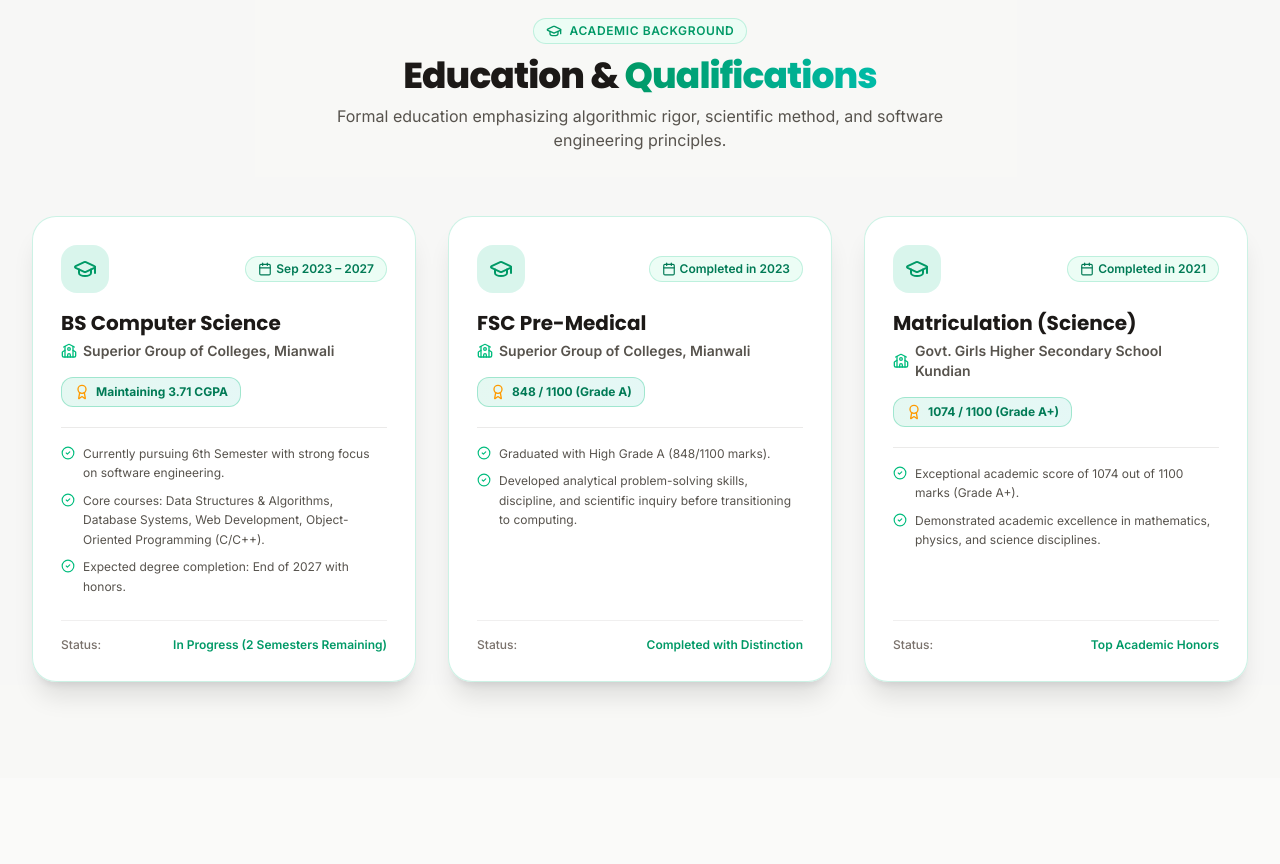
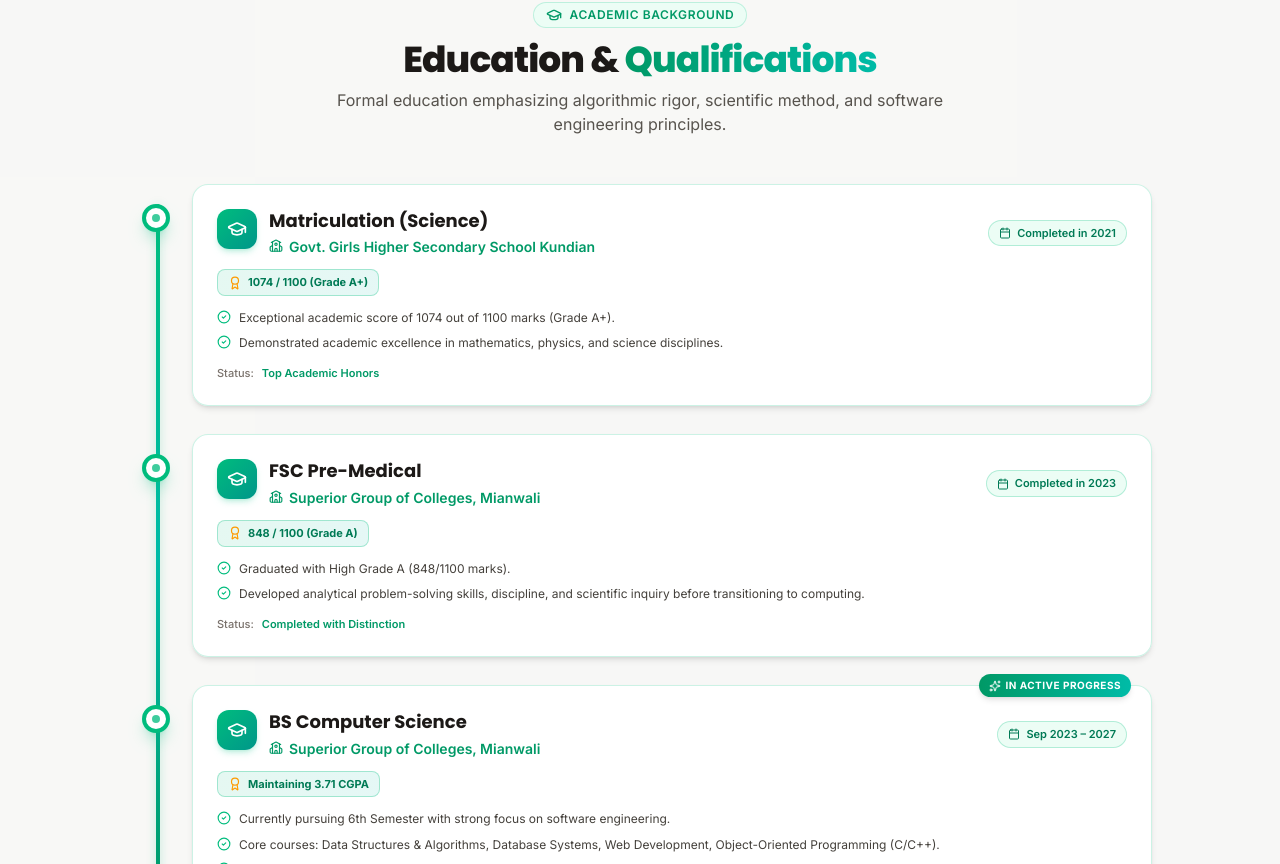
Before and after one commit to hafsa-saeed/Hafsu-Saeed-Portfolio-, a React (Vite) app: page / in a window 1280 px wide. Shown: the part 2956-3820 px from the top of the page. Built offline with nearby package versions, Linux system fonts and the light colour scheme; no server answers.

Commit message:
Update EducationSection layout
Refactor EducationSection component for improved layout and sorting.

```diff
--- a/src/components/EducationSection.tsx
+++ b/src/components/EducationSection.tsx
@@ -6,109 +6,146 @@ import {
   CheckCircle2,
   School,
   Sparkles,
-  BookOpen,
 } from "lucide-react";
 import { usePortfolio } from "../context/PortfolioContext";
 
 export const EducationSection: React.FC = () => {
   const { educationList } = usePortfolio();
+
+  // Public order: Matric → FSc → BS
+  const educationOrder: Record<string, number> = {
+    matric: 0,
+    fsc: 1,
+    "bs-cs": 2,
+  };
+
+  const orderedEducation = [...educationList].sort(
+    (a, b) =>
+      (educationOrder[a.id] ?? 99) - (educationOrder[b.id] ?? 99)
+  );
+
   return (
     <section
       id="education"
-      className="py-24 px-4 sm:px-6 lg:px-8 relative z-10 bg-stone-100/50 dark:bg-[#05130e]/70"
+      className="py-20 px-4 sm:px-6 lg:px-8 relative z-10 bg-stone-100/50 dark:bg-[#05130e]/70"
     >
-      <div className="max-w-7xl mx-auto">
+      <div className="max-w-5xl mx-auto">
         {/* Section Header */}
-        <div className="text-center max-w-2xl mx-auto mb-16">
+        <div className="text-center max-w-2xl mx-auto mb-12">
           <div className="inline-flex items-center gap-2 px-3 py-1 rounded-full bg-emerald-50 dark:bg-emerald-950/60 border border-emerald-500/20 text-emerald-600 dark:text-emerald-400 text-xs font-semibold uppercase tracking-wider mb-3">
             <GraduationCap className="w-4 h-4" />
             <span>Academic Background</span>
           </div>
+
           <h2 className="text-3xl sm:text-4xl font-extrabold text-stone-900 dark:text-white tracking-tight">
             Education &{" "}
             <span className="text-transparent bg-clip-text bg-gradient-to-r from-emerald-600 to-teal-500">
               Qualifications
             </span>
           </h2>
+
           <p className="text-stone-600 dark:text-stone-300 mt-2 text-sm sm:text-base">
             Formal education emphasizing algorithmic rigor, scientific method,
             and software engineering principles.
           </p>
         </div>
 
-        {/* Education Cards Grid */}
-        <div className="grid grid-cols-1 md:grid-cols-3 gap-6 lg:gap-8">
-          {educationList.map((edu) => {
-            const isDegree = edu.id === "edu-bs";
+        {/* Timeline */}
+        <div className="relative">
+          {/* Vertical Timeline Line */}
+          <div className="hidden sm:block absolute left-7 top-5 bottom-5 w-1 bg-gradient-to-b from-emerald-500 via-teal-500 to-emerald-600 rounded-full shadow-[0_0_10px_rgba(16,185,129,0.3)]" />
+
+          <div className="space-y-6 sm:space-y-7">
+            {orderedEducation.map((edu) => {
+              const isDegree = edu.id === "bs-cs";
+
               return (
                 <div
                   key={edu.id}
-                className={`group relative rounded-3xl p-6 sm:p-7 flex flex-col justify-between transition-all duration-300 hover:-translate-y-2 bg-white/95 dark:bg-[#071912] shadow-xl backdrop-blur-md ${
-                  isDegree
-                    ? "border-2 border-emerald-500/50 shadow-emerald-500/10"
-                    : "border border-emerald-500/20 dark:border-emerald-500/30 hover:border-emerald-500/50"
-                }`}
+                  className="relative sm:pl-16 group"
                 >
+                  {/* Timeline Node */}
+                  <div className="hidden sm:flex absolute left-7 top-5 -translate-x-1/2 w-7 h-7 rounded-full bg-white dark:bg-[#071912] border-4 border-emerald-500 items-center justify-center shadow-lg shadow-emerald-500/25 group-hover:scale-125 group-hover:border-teal-400 transition-all duration-300 z-20">
+                    <div className="w-2 h-2 rounded-full bg-emerald-500 group-hover:bg-teal-400 animate-ping opacity-75" />
+                  </div>
+
+                  {/* Education Card */}
+                  <div className="relative bg-white/95 dark:bg-[#071912] border border-emerald-500/20 dark:border-emerald-500/30 rounded-2xl p-5 sm:p-6 hover:border-emerald-500/50 hover:shadow-lg hover:shadow-emerald-500/10 transition-all duration-300 shadow-md backdrop-blur-md">
+                    {/* Active Degree Badge */}
                     {isDegree && (
-                  <div className="absolute -top-3 right-6 px-3 py-1 rounded-full bg-gradient-to-r from-emerald-600 to-teal-500 text-white text-[11px] font-bold shadow-md uppercase tracking-wider flex items-center gap-1">
+                      <div className="absolute -top-3 right-5 px-2.5 py-1 rounded-full bg-gradient-to-r from-emerald-600 to-teal-500 text-white text-[10px] font-bold shadow-md uppercase tracking-wider flex items-center gap-1">
                         <Sparkles className="w-3 h-3" />
                         <span>In Active Progress</span>
                       </div>
                     )}
 
-                <div>
-                  {/* Top Icon and Year */}
-                  <div className="flex items-center justify-between gap-2 mb-4">
-                    <div className="w-12 h-12 rounded-2xl bg-emerald-500/15 text-emerald-600 dark:text-emerald-400 flex items-center justify-center group-hover:scale-110 transition-transform">
-                      <GraduationCap className="w-6 h-6" />
+                    {/* Top Row */}
+                    <div className="flex flex-col sm:flex-row sm:items-center sm:justify-between gap-2.5 mb-3">
+                      {/* Icon + Degree */}
+                      <div className="flex items-start gap-3 min-w-0">
+                        <div className="w-10 h-10 rounded-xl bg-gradient-to-br from-emerald-500 to-teal-600 text-white flex items-center justify-center shadow-md shadow-emerald-500/20 shrink-0 group-hover:rotate-6 transition-transform duration-300">
+                          <GraduationCap className="w-5 h-5" />
                         </div>
-                    <span className="inline-flex items-center gap-1 text-xs font-semibold text-emerald-700 dark:text-emerald-300 bg-emerald-50 dark:bg-emerald-950/60 px-3 py-1 rounded-full border border-emerald-500/20">
-                      <Calendar className="w-3.5 h-3.5" />
+
+                        <div className="min-w-0">
+                          <h3 className="text-base sm:text-lg font-bold text-stone-900 dark:text-white leading-snug">
+                            {edu.degree}
+                          </h3>
+
+                          <div className="text-xs sm:text-sm font-semibold text-emerald-600 dark:text-emerald-400 flex items-start gap-1.5 mt-1">
+                            <School className="w-3.5 h-3.5 shrink-0 mt-0.5" />
+                            <span>{edu.institute}</span>
+                          </div>
+                        </div>
+                      </div>
+
+                      {/* Year */}
+                      <div className="sm:shrink-0">
+                        <span className="inline-flex items-center gap-1.5 px-2.5 py-1 rounded-full bg-emerald-50 dark:bg-emerald-950/70 border border-emerald-500/25 text-[11px] font-semibold text-emerald-700 dark:text-emerald-300">
+                          <Calendar className="w-3 h-3" />
                           <span>{edu.year}</span>
                         </span>
                       </div>
-
-                  {/* Degree Title & Institute */}
-                  <h3 className="text-xl font-bold text-stone-900 dark:text-white group-hover:text-emerald-600 dark:group-hover:text-emerald-400 transition-colors">
-                    {edu.degree}
-                  </h3>
-                  <div className="text-sm font-semibold text-stone-600 dark:text-stone-300 flex items-center gap-1.5 mt-1">
-                    <School className="w-4 h-4 text-emerald-500 shrink-0" />
-                    <span>{edu.institute}</span>
                     </div>
 
-                  {/* Grade Pill */}
-                  <div className="mt-4 inline-flex items-center gap-1.5 px-3 py-1.5 rounded-xl bg-gradient-to-r from-emerald-500/10 to-teal-500/10 border border-emerald-500/30 text-emerald-700 dark:text-emerald-300 text-xs font-bold">
-                    <Award className="w-4 h-4 text-amber-500" />
+                    {/* Grade */}
+                    <div className="mb-3">
+                      <span className="inline-flex items-center gap-1.5 px-2.5 py-1 rounded-lg bg-gradient-to-r from-emerald-500/10 to-teal-500/10 border border-emerald-500/30 text-emerald-700 dark:text-emerald-300 text-[11px] font-bold">
+                        <Award className="w-3.5 h-3.5 text-amber-500" />
                         <span>{edu.grade}</span>
+                      </span>
                     </div>
 
                     {/* Highlights */}
-                  <div className="mt-5 space-y-2 border-t border-stone-200/80 dark:border-emerald-500/20 pt-4">
+                    <div className="space-y-1.5">
                       {edu.highlights.map((item, hIdx) => (
                         <div
                           key={hIdx}
-                        className="flex items-start gap-2 text-xs text-stone-600 dark:text-stone-300 leading-relaxed"
+                          className="flex items-start gap-2 text-xs text-stone-700 dark:text-stone-200 leading-relaxed"
                         >
                           <CheckCircle2 className="w-3.5 h-3.5 text-emerald-500 shrink-0 mt-0.5" />
                           <span>{item}</span>
                         </div>
                       ))}
                     </div>
-                </div>
 
-                {/* Status Footer */}
-                <div className="mt-6 pt-4 border-t border-stone-200/60 dark:border-emerald-500/20 flex items-center justify-between text-xs font-medium text-stone-500 dark:text-stone-400">
-                  <span>Status:</span>
+                    {/* Compact Status */}
+                    <div className="mt-3 flex items-center gap-2 text-[11px] font-medium">
+                      <span className="text-stone-500 dark:text-stone-400">
+                        Status:
+                      </span>
+
                       <span className="font-semibold text-emerald-600 dark:text-emerald-400">
                         {edu.status}
                       </span>
+                    </div>
                   </div>
                 </div>
               );
             })}
           </div>
         </div>
+      </div>
     </section>
   );
 };
```
Lines whose indentation alone changed are shown as unchanged.
